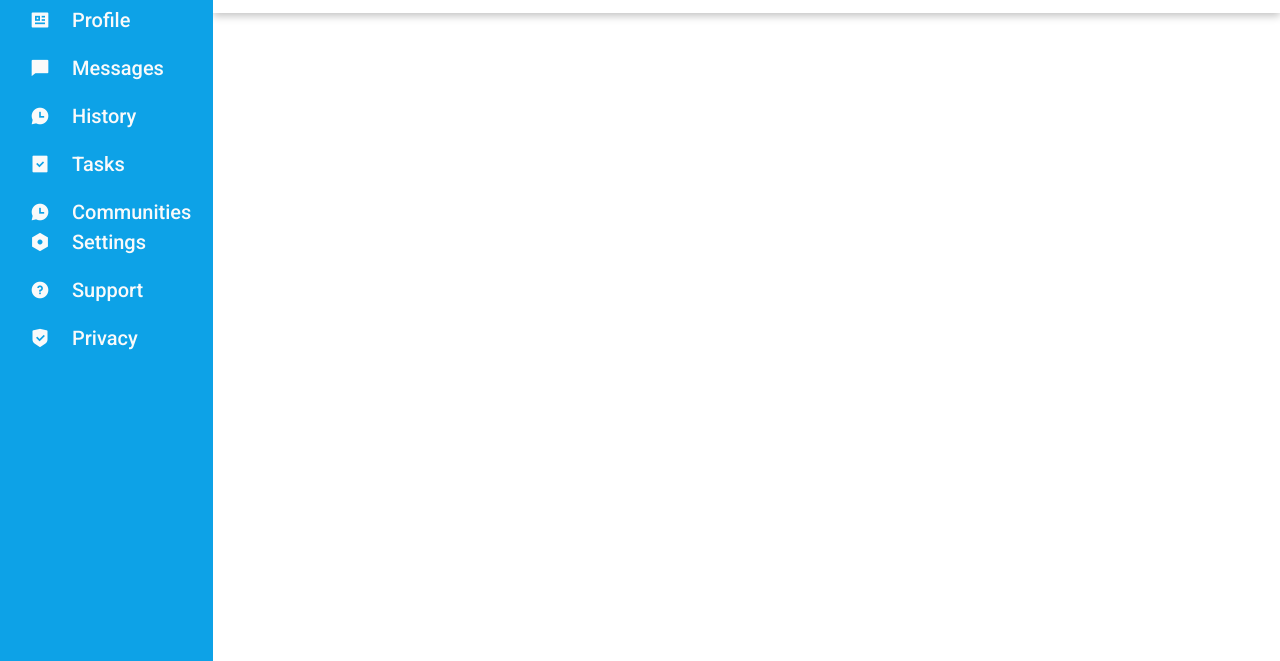
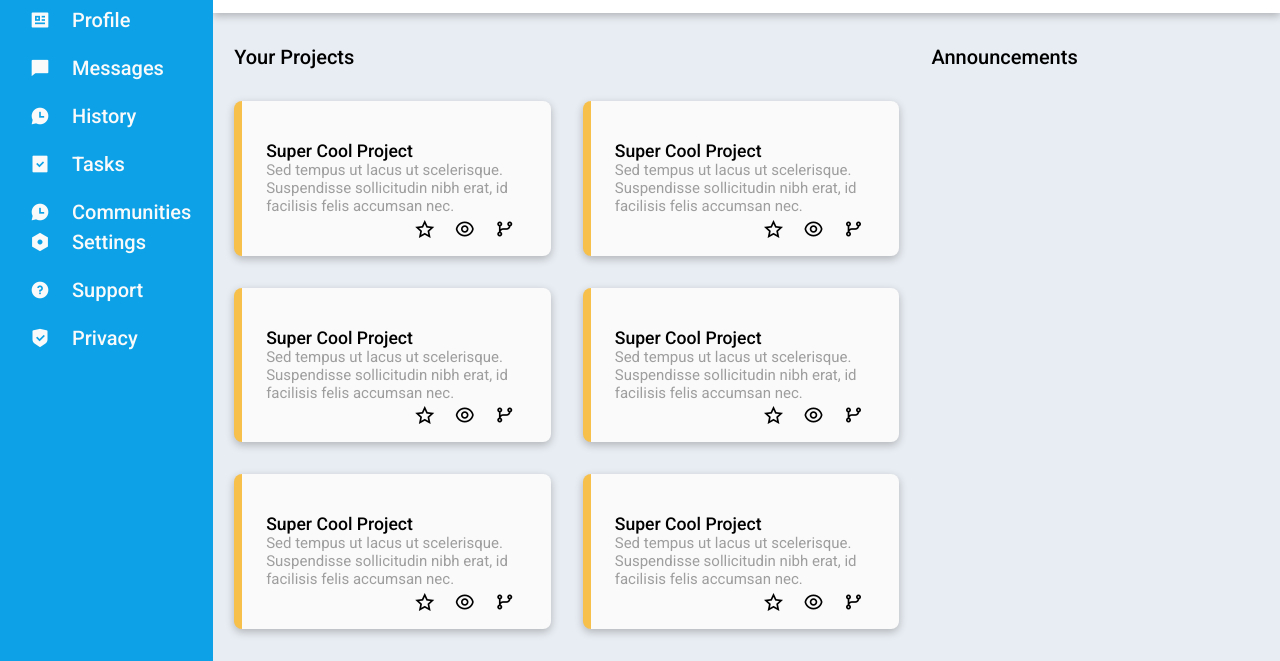
Before and after one commit to grenzk/admin-dashboard, a website built with Vite: page index.html in a window 1280 px wide. Shown: the part 139-800 px from the top of the page. Built offline with nearby package versions, Linux system fonts and the light colour scheme.

Commit message:
Layout projects card

```diff
--- /dev/null
+++ b/assets/scss/components/_main_content.scss
@@ -0,0 +1,45 @@
+main {
+  background-color: var(--neutral-gray);
+  z-index: -1;
+  display: grid;
+  grid-template: 0.05fr 0.4fr 0.4fr 0.4fr / 1fr 1fr 1fr;
+  padding: 2rem 2rem 2rem 1.3rem;
+  gap: 2rem;
+  grid-auto-flow: column;
+}
+
+.big-text {
+  font-size: var(--h2-font-size);
+  font-weight: var(--font-medium);
+  grid-column: span 2;
+}
+
+.big-text:nth-child(2) {
+  grid-column: 3 / 4;
+}
+
+.card {
+  background-color: var(--neutral-white);
+  padding: 2.5rem 1rem 1rem 1.5rem;
+  border-radius: 0.5rem;
+  box-shadow: rgba(0, 0, 0, 0.24) 0px 3px 8px;
+  border-left: 8px solid var(--primary-yellow);
+  display: grid;
+  grid-template-rows: 0fr 2fr 0.5fr;
+
+  &-title {
+    font-size: var(--h3-font-size);
+    font-weight: var(--font-medium);
+  }
+
+  &-description {
+    color: var(--neutral-dark-gray);
+  }
+
+  &-icons {
+    font-size: var(--h2-font-size);
+    justify-self: end;
+    display: grid;
+    grid-template-columns: repeat(3, 2.5rem);
+  }
+}
--- a/assets/scss/config/_variables.scss
+++ b/assets/scss/config/_variables.scss
@@ -1,15 +1,17 @@
 :root {
   --primary-blue: hsl(199, 89%, 48%);
-  --primary-yellow: hsl(45, 93%, 47%);
+  --primary-yellow: hsl(41, 92%, 63%);
 
   --neutral-white: hsl(0, 0%, 98%);
   --neutral-gray: rgb(232, 237, 243);
+  --neutral-dark-gray: hsl(0, 0%, 62%);
   --neutral-black: hsl(0, 0%, 4%);
 
   --body-font: 'Roboto', sans-serif;
 
   --biggest-font-size: 1.55rem;
   --h2-font-size: 1.25rem;
+  --h3-font-size: 1.1rem;
   --normal-font-size: 0.938rem;
   --small-font-size: 0.875rem;
   --smaller-font-size: 0.6rem;
--- a/assets/scss/style.scss
+++ b/assets/scss/style.scss
@@ -3,3 +3,4 @@
 @use './layout/layout';
 @use './components/sidebar';
 @use './components/header';
+@use './components/main_content';
--- a/index.html
+++ b/index.html
@@ -72,7 +72,94 @@
           <p>Privacy</p>
         </div>
       </nav>
-      <main></main>
+      <main>
+        <p class="big-text">Your Projects</p>
+        <p class="big-text">Announcements</p>
+
+        <div class="card">
+          <p class="card-title">Super Cool Project</p>
+          <p class="card-description">
+            Sed tempus ut lacus ut scelerisque. Suspendisse sollicitudin nibh
+            erat, id facilisis felis accumsan nec.
+          </p>
+
+          <div class="card-icons">
+            <i class="ri-star-line"></i>
+            <i class="ri-eye-line"></i>
+            <i class="ri-git-branch-line"></i>
+          </div>
+        </div>
+
+        <div class="card">
+          <p class="card-title">Super Cool Project</p>
+          <p class="card-description">
+            Sed tempus ut lacus ut scelerisque. Suspendisse sollicitudin nibh
+            erat, id facilisis felis accumsan nec.
+          </p>
+
+          <div class="card-icons">
+            <i class="ri-star-line"></i>
+            <i class="ri-eye-line"></i>
+            <i class="ri-git-branch-line"></i>
+          </div>
+        </div>
+
+        <div class="card">
+          <p class="card-title">Super Cool Project</p>
+          <p class="card-description">
+            Sed tempus ut lacus ut scelerisque. Suspendisse sollicitudin nibh
+            erat, id facilisis felis accumsan nec.
+          </p>
+
+          <div class="card-icons">
+            <i class="ri-star-line"></i>
+            <i class="ri-eye-line"></i>
+            <i class="ri-git-branch-line"></i>
+          </div>
+        </div>
+
+        <div class="card">
+          <p class="card-title">Super Cool Project</p>
+          <p class="card-description">
+            Sed tempus ut lacus ut scelerisque. Suspendisse sollicitudin nibh
+            erat, id facilisis felis accumsan nec.
+          </p>
+
+          <div class="card-icons">
+            <i class="ri-star-line"></i>
+            <i class="ri-eye-line"></i>
+            <i class="ri-git-branch-line"></i>
+          </div>
+        </div>
+
+        <div class="card">
+          <p class="card-title">Super Cool Project</p>
+          <p class="card-description">
+            Sed tempus ut lacus ut scelerisque. Suspendisse sollicitudin nibh
+            erat, id facilisis felis accumsan nec.
+          </p>
+
+          <div class="card-icons">
+            <i class="ri-star-line"></i>
+            <i class="ri-eye-line"></i>
+            <i class="ri-git-branch-line"></i>
+          </div>
+        </div>
+
+        <div class="card">
+          <p class="card-title">Super Cool Project</p>
+          <p class="card-description">
+            Sed tempus ut lacus ut scelerisque. Suspendisse sollicitudin nibh
+            erat, id facilisis felis accumsan nec.
+          </p>
+
+          <div class="card-icons">
+            <i class="ri-star-line"></i>
+            <i class="ri-eye-line"></i>
+            <i class="ri-git-branch-line"></i>
+          </div>
+        </div>
+      </main>
     </div>
     <script type="module" src="/main.js"></script>
   </body>
```
